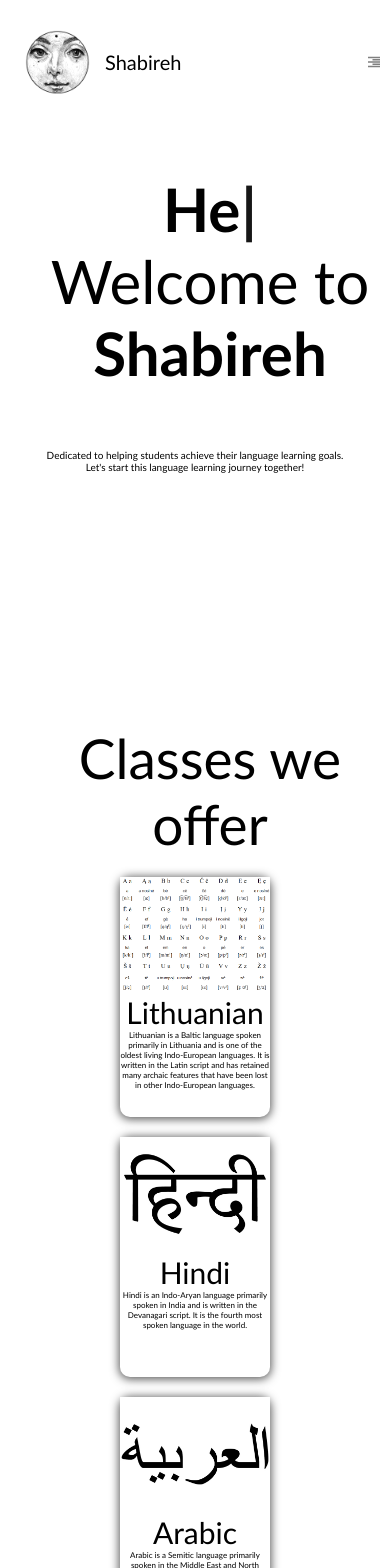
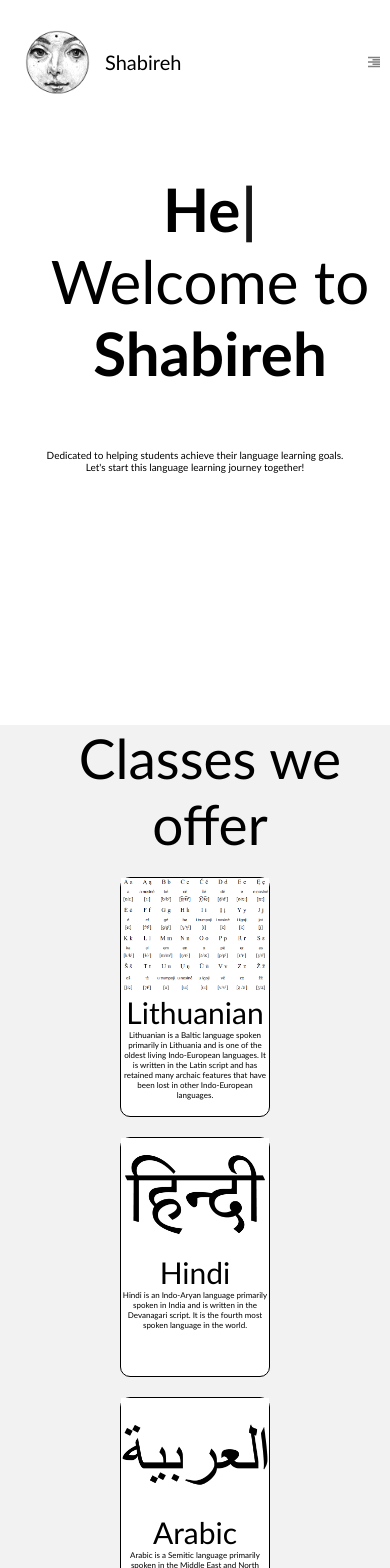
Before and after one commit to PriyankeshGithub/Shabireh, a React (Create React App) app: page / in a window 390 px wide. Shown: the top 1568 px of the page. Built offline with nearby package versions, Linux system fonts and the light colour scheme.

Commit message:
uplolast

```diff
--- a/src/components/AboutStyle.css
+++ b/src/components/AboutStyle.css
@@ -30,6 +30,8 @@
 }
 
 @media screen and (max-width : 769px){
+    .about{ height: 90vh;
+    }
     .aboutCard{
         max-width: 300px;
         padding: 5px;
--- a/src/components/AppointmentStyle.css
+++ b/src/components/AppointmentStyle.css
@@ -2,7 +2,7 @@
     height: 100vh;
     font-family:'Gill Sans', 'Gill Sans MT', Calibri, 'Trebuchet MS', sans-serif;
     color: #000000;
-
+    background-color: white;
 }
 .contactDesc{
   color: #000000;
@@ -53,6 +53,9 @@ width: 50%;
     margin-right: 20px;
     text-align: center;
   }
+  .appointment{
+    background-color: white;
+  }
   .appointmentText{
     text-align: center;
     font-size: 55px;
--- a/src/components/Courses.jsx
+++ b/src/components/Courses.jsx
@@ -20,13 +20,14 @@ const Cards = (props) =>{
 }
 const Courses = () => {
   return (
+    <div className="c2">
     <div className='courses'>
     <h1 className='classesText'>Classes we offer</h1>
       <Cards img={lithLogo} title ="Lithuanian" desc="Lithuanian is a Baltic language spoken primarily in Lithuania and is one of the oldest living Indo-European languages. It is written in the Latin script and has retained many archaic features that have been lost in other Indo-European languages."/>
 
       <Cards img={hindiLogo} title ="Hindi" desc="Hindi is an Indo-Aryan language primarily spoken in India and is written in the Devanagari script. It is the fourth most spoken language in the world."/>
 
-      <Cards img={arabicLogo} title ="Arabic" desc="Arabic is a Semitic language primarily spoken in the Middle East and North Africa and is written in the Arabic script. It is the fifth most spoken language in the world and is also the liturgical language of Islam."/> </div>
+      <Cards img={arabicLogo} title ="Arabic" desc="Arabic is a Semitic language primarily spoken in the Middle East and North Africa and is written in the Arabic script. It is the fifth most spoken language in the world and is also the liturgical language of Islam."/> </div></div>
       )
 
 }
--- a/src/components/CoursesStyle.css
+++ b/src/components/CoursesStyle.css
@@ -40,6 +40,7 @@ object-fit: cover;
 }
 
 @media screen and (max-width : 769px){
+
     .cardImg{
         margin-bottom: 0;
     }
@@ -47,10 +48,7 @@ object-fit: cover;
         font-size: 55px;
         text-align: center;
     }
-    .courses{
-        display:contents;
 
-    }
     .cardTitle{
         font-size: 30px;
     }
@@ -58,11 +56,25 @@ object-fit: cover;
         font-size: 8px;
         margin: 0;
     }
+
     .card{
         width: 150px;
         height: 240px;
         margin: 20px auto;
         justify-content: center;
         align-items: center;
+        box-shadow: none;
+        border: 0.1px solid black;
+
+    }
+
+    .courses{
+        display:contents;
+        background-color: #f2f2f2;
+    }
+    .c2{
+        background-color: #f2f2f2;
+        height: 130vh;
+
     }
 }
--- a/src/components/HomeStyle.css
+++ b/src/components/HomeStyle.css
@@ -2,6 +2,7 @@
     height: 100vh;
     font-family:'Gill Sans', 'Gill Sans MT', Calibri, 'Trebuchet MS', sans-serif;
     color: #000000;
+    background-color: white;
 }
 .mainText{
 text-align: center;
@@ -28,6 +29,7 @@ span{
 @media screen and (max-width : 769px){
     .home{
         height: 80vh;
+        background-color: white;
 
     }
 h1{
--- a/src/components/NavbarStyle.css
+++ b/src/components/NavbarStyle.css
@@ -70,8 +70,8 @@ h2{
         white-space: nowrap;
         position: fixed;
         top: 110px;
-        right: -500px;
-        width: 500px;
+        right: -400px;
+        width: 400px;
 
         background-color: #f2f2f2;
         padding: 20px 0 0 10px ;
```
